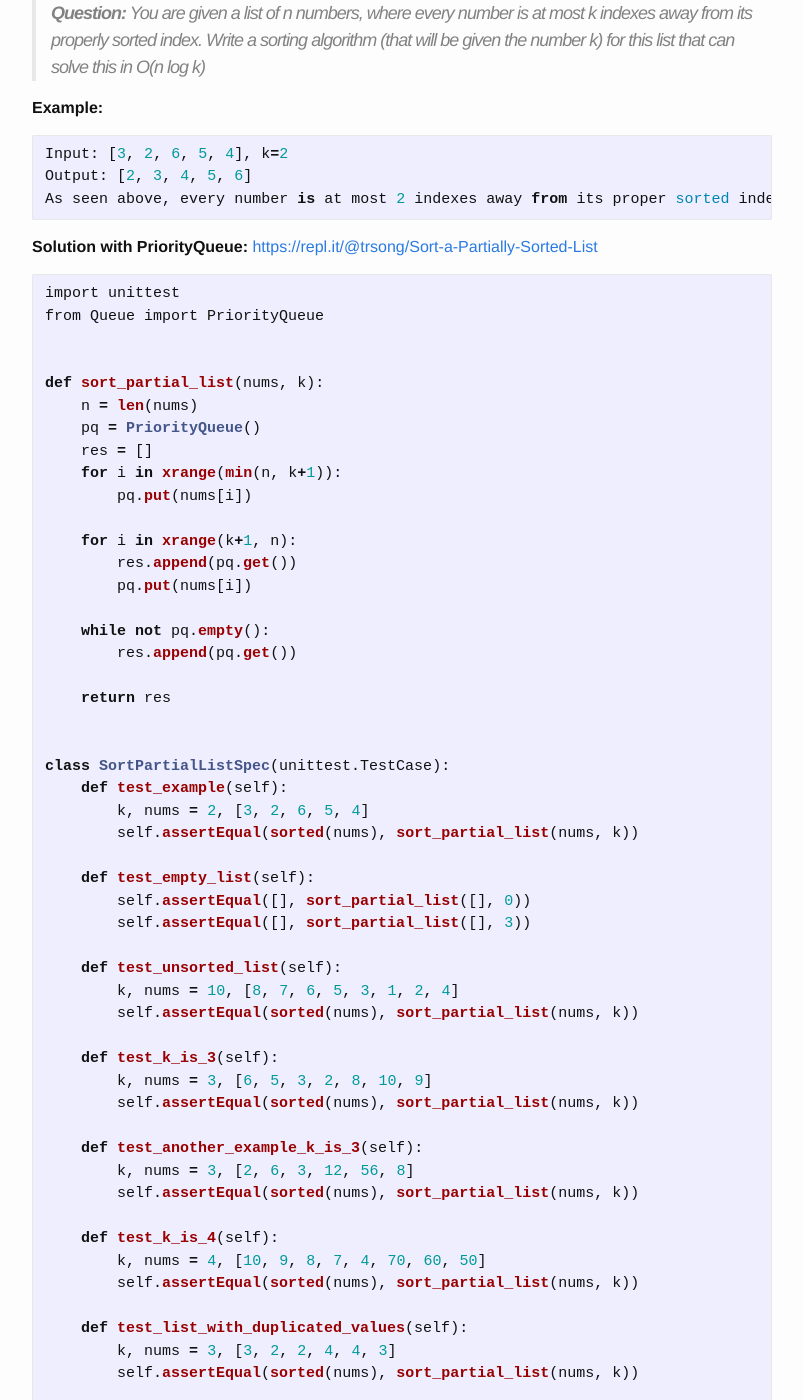
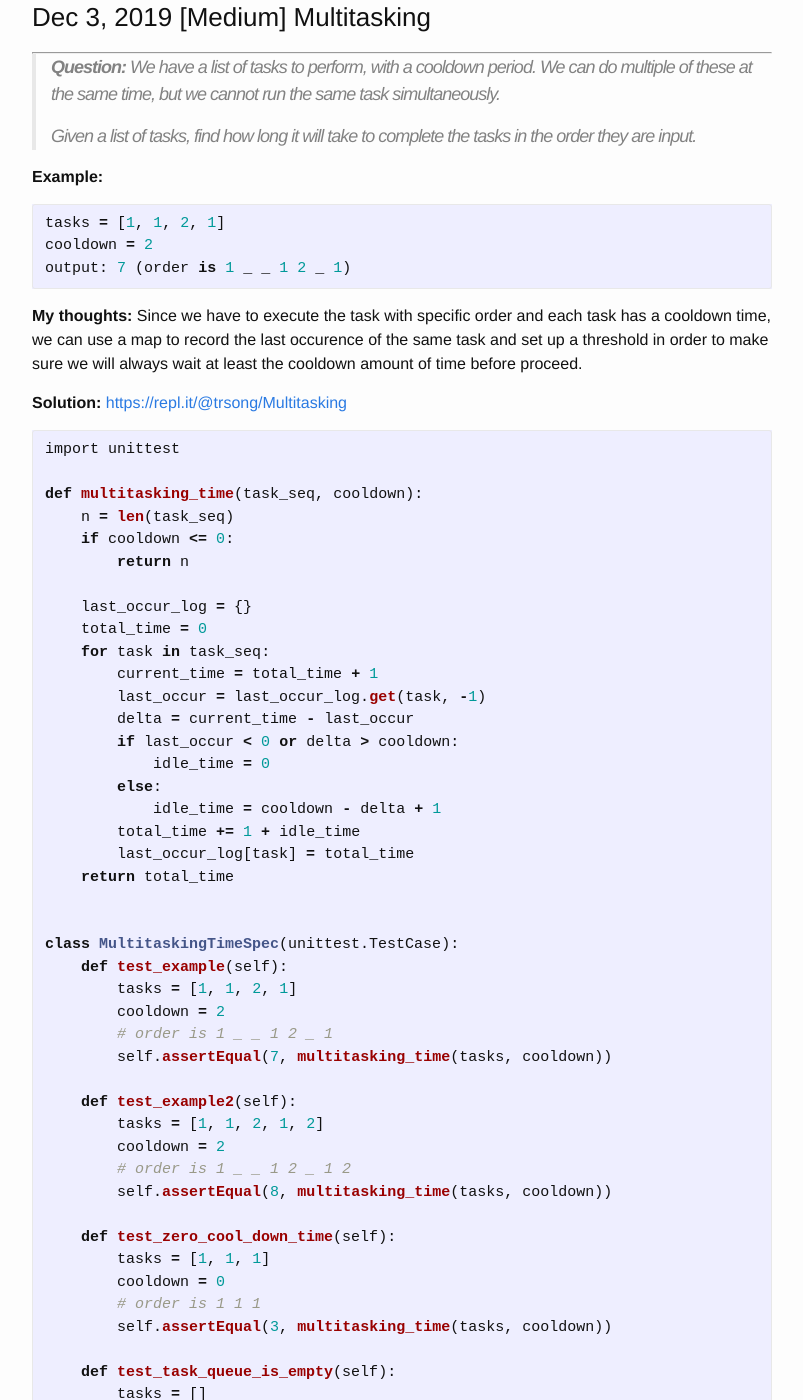
Before and after one commit to trsong/trsong.github.io, a Jekyll site: the page built from _posts/2019-11-01-DailyQuestionsNov.md, in a window 1280 px wide and 1400 px high, scrolled down 1654 px. Shown: the whole window, without its empty margins (238-1041 px from the left). Built offline with Jekyll 4.4.1, drawn with Linux system fonts in a browser that asks for light colours; some of the changed text lies outside the part shown.

Commit message:
Add Solution to Dec 3

````diff
--- a/_posts/2019-11-01-DailyQuestionsNov.md
+++ b/_posts/2019-11-01-DailyQuestionsNov.md
@@ -18,6 +18,20 @@ categories: Python/Java
 
 **Java Playground:** [https://repl.it/languages/java](https://repl.it/languages/java)
 
+
+### Dec 4, 2019 \[Medium\] Zig-Zag String
+---
+> **Question:** Given a string and a number of lines k, print the string in zigzag form. In zigzag, characters are printed out diagonally from top left to bottom right until reaching the kth line, then back up to top right, and so on.
+
+**Example:**
+```py
+Given the sentence "thisisazigzag" and k = 4, you should print:
+t     a     g
+ h   s z   a
+  i i   i z
+   s     g
+```
+
 ### Dec 3, 2019 \[Medium\] Multitasking
 ---
 > **Question:** We have a list of tasks to perform, with a cooldown period. We can do multiple of these at the same time, but we cannot run the same task simultaneously.
@@ -29,6 +43,79 @@ categories: Python/Java
 tasks = [1, 1, 2, 1]
 cooldown = 2
 output: 7 (order is 1 _ _ 1 2 _ 1)
+```
+
+**My thoughts:** Since we have to execute the task with specific order and each task has a cooldown time, we can use a map to record the last occurence of the same task and set up a threshold in order to make sure we will always wait at least the cooldown amount of time before proceed.
+
+**Solution:**  [https://repl.it/@trsong/Multitasking](https://repl.it/@trsong/Multitasking)
+```py
+import unittest
+
+def multitasking_time(task_seq, cooldown):
+    n = len(task_seq)
+    if cooldown <= 0:
+        return n
+
+    last_occur_log = {}
+    total_time = 0
+    for task in task_seq:
+        current_time = total_time + 1
+        last_occur = last_occur_log.get(task, -1)
+        delta = current_time - last_occur
+        if last_occur < 0 or delta > cooldown:
+            idle_time = 0
+        else:
+            idle_time = cooldown - delta + 1
+        total_time += 1 + idle_time
+        last_occur_log[task] = total_time
+    return total_time
+
+
+class MultitaskingTimeSpec(unittest.TestCase):
+    def test_example(self):
+        tasks = [1, 1, 2, 1]
+        cooldown = 2
+        # order is 1 _ _ 1 2 _ 1
+        self.assertEqual(7, multitasking_time(tasks, cooldown))
+
+    def test_example2(self):
+        tasks = [1, 1, 2, 1, 2]
+        cooldown = 2
+        # order is 1 _ _ 1 2 _ 1 2
+        self.assertEqual(8, multitasking_time(tasks, cooldown))
+
+    def test_zero_cool_down_time(self):
+        tasks = [1, 1, 1]
+        cooldown = 0
+        # order is 1 1 1
+        self.assertEqual(3, multitasking_time(tasks, cooldown))
+
+    def test_task_queue_is_empty(self):
+        tasks = []
+        cooldown = 100
+        self.assertEqual(0, multitasking_time(tasks, cooldown))
+
+    def test_cooldown_is_three(self):
+        tasks = [1, 2, 1, 2, 1, 1, 2, 2]
+        cooldown = 3
+        # order is 1 2 _ _ 1 2 _ _ 1 _ _ _ 1 2 _ _ _ 2
+        self.assertEqual(18, multitasking_time(tasks, cooldown))
+
+    def test_multiple_takes(self):
+        tasks = [1, 2, 3, 1, 3, 2, 1, 2]
+        cooldown = 2
+        # order is 1 2 3 1 _ 3 2 1 _ 2
+        self.assertEqual(10, multitasking_time(tasks, cooldown))
+
+    def test_when_cool_down_is_huge(self):
+        tasks = [1, 2, 2, 1, 2]
+        cooldown = 100
+        # order is 1 2 [_ * 100] 2 1 [_ * 99] 2
+        self.assertEqual(204, multitasking_time(tasks, cooldown))
+
+
+if __name__ == '__main__':
+    unittest.main(exit=False)
 ```
 
 ### Dec 2, 2019 \[Medium\] Sort a Partially Sorted List
````
